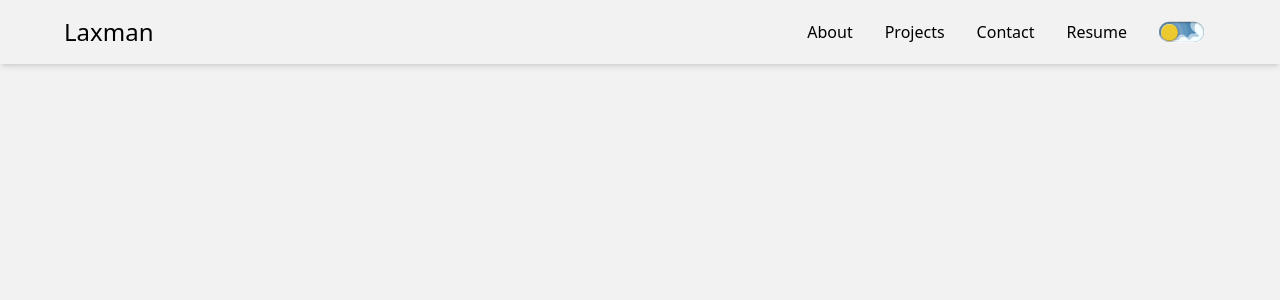
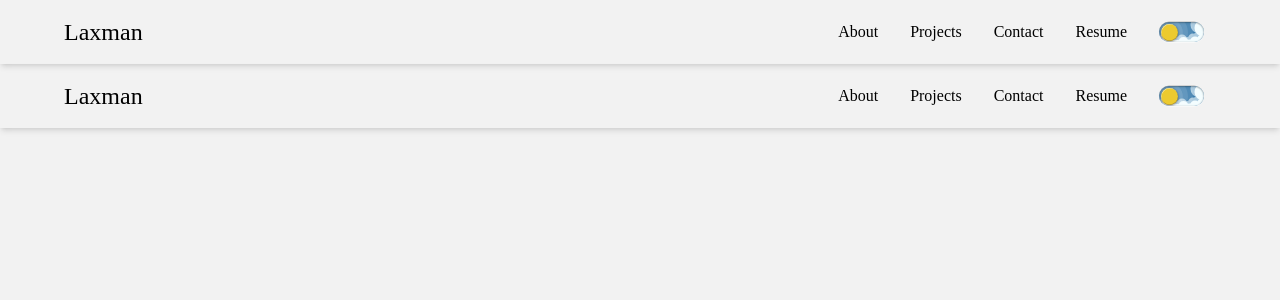
Before and after one commit to laxman1892/personal-portfolio, a Next.js app: page / in a window 1280 px wide. Shown: the top 300 px of the page. Built offline with nearby package versions, Linux system fonts and the light colour scheme.

Commit message:
header component to always render

```diff
--- a/src/app/layout.tsx
+++ b/src/app/layout.tsx
@@ -1,5 +1,6 @@
 import type { Metadata } from "next";
 import "./globals.css";
+import Header from "./Header";
 
 export const metadata: Metadata = {
   title: "Portfolio",
@@ -13,7 +14,9 @@ export default function RootLayout({
 }>) {
   return (
     <html lang="en">
-      <body className="bg-[#f2f2f2]">{children}</body>
+      <body className="bg-[#f2f2f2] relative font-[Inconsolata]">
+        <Header />
+        {children}</body>
     </html>
   );
 }
```
